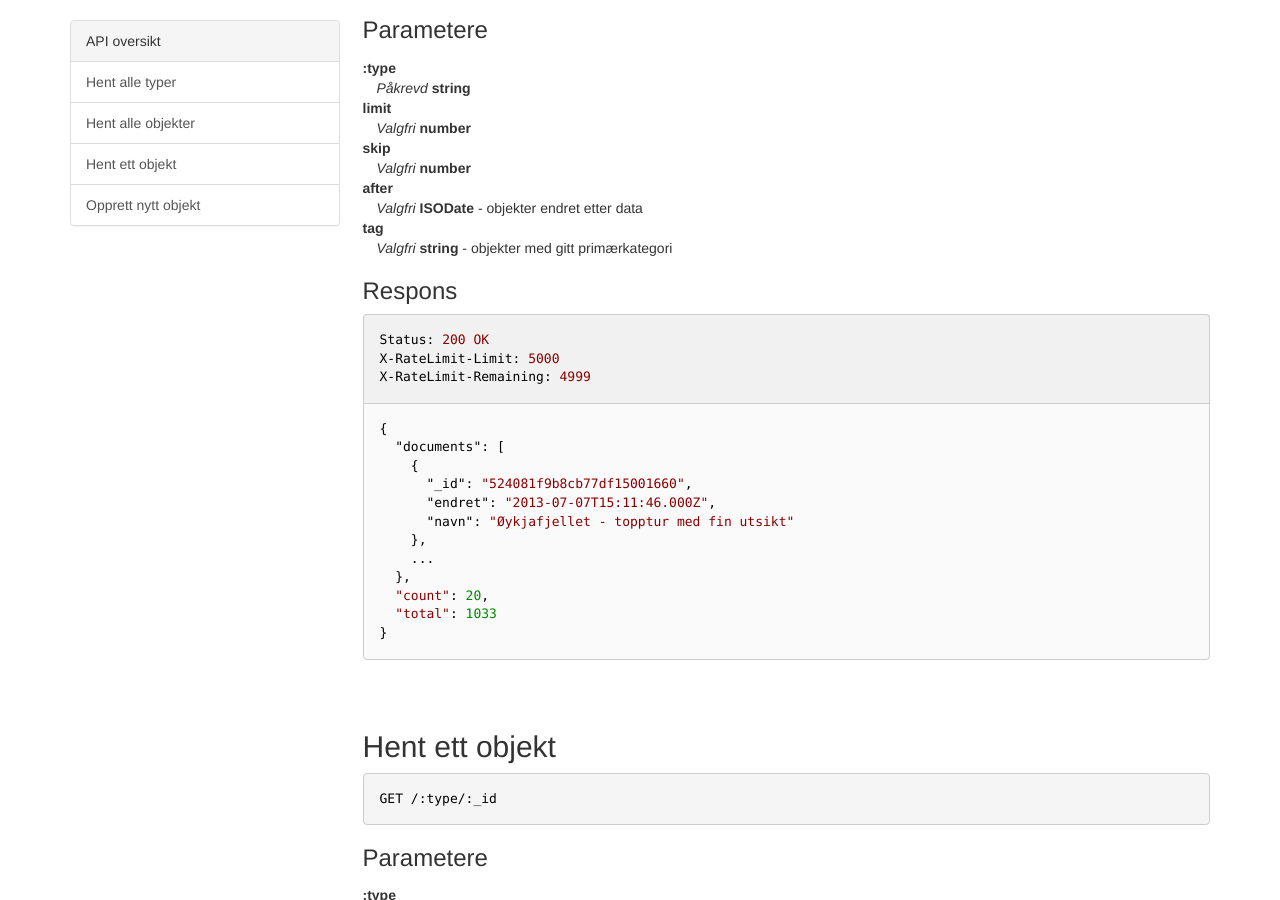
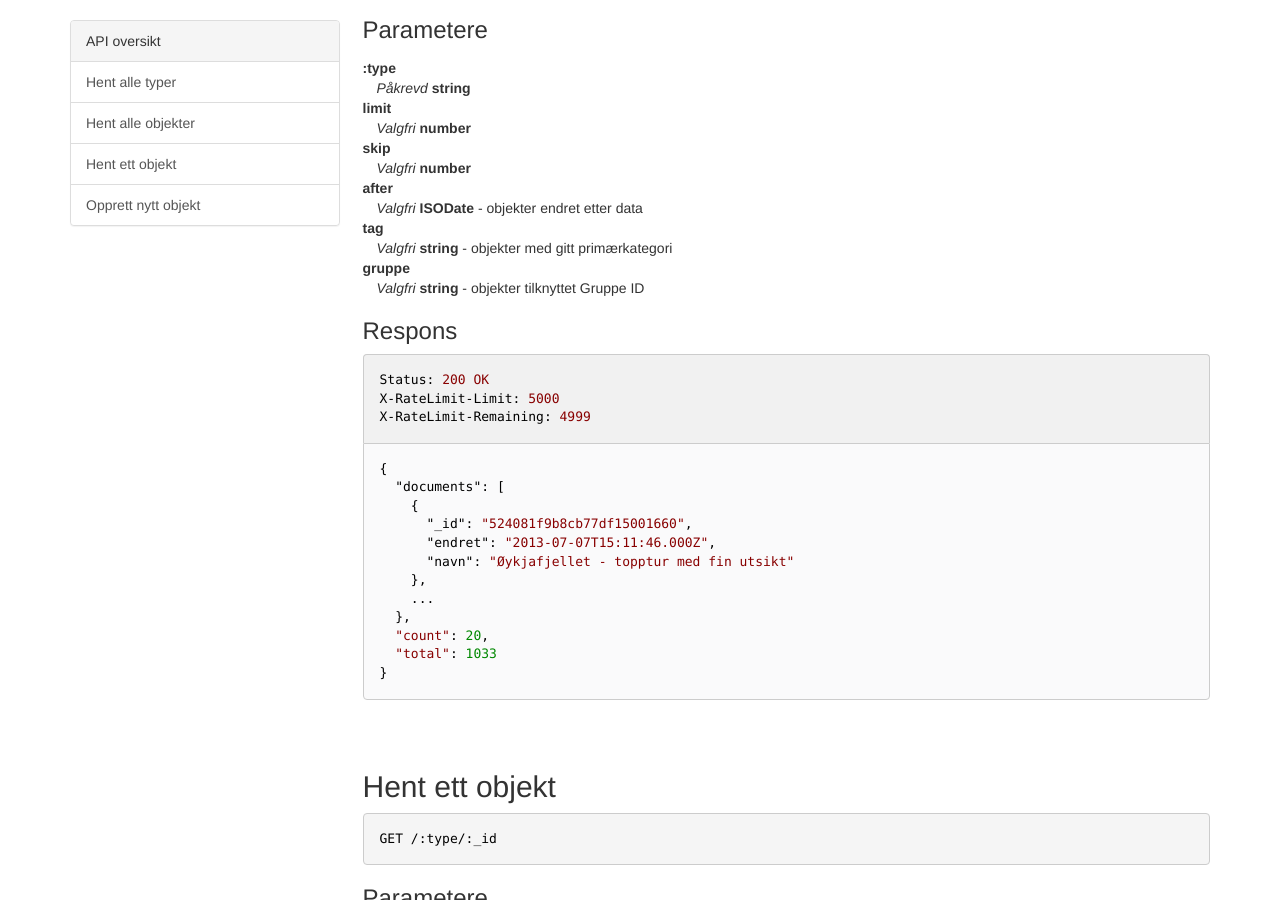
Before and after one commit to Turbasen/www.nasjonalturbase.no, a Jekyll site: the page built from api.html, in a window 1280 px wide and 900 px high, scrolled down 995 px. Built offline with Jekyll 4.4.1, drawn with Linux system fonts in a browser that asks for light colours; nearby versions of some CDN libraries; Markdown is read by kramdown in place of the engine named in the settings.

Commit message:
Add ?gruppe param to /:type endpoint

```diff
--- a/_data/api.yml
+++ b/_data/api.yml
@@ -35,6 +35,10 @@
       requ: Valgfri
       type: string
       desc: objekter med gitt primærkategori
+    - name: gruppe
+      requ: Valgfri
+      type: string
+      desc: objekter tilknyttet Gruppe ID
   response: |
     Status: 200 OK
     X-RateLimit-Limit: 5000
```
